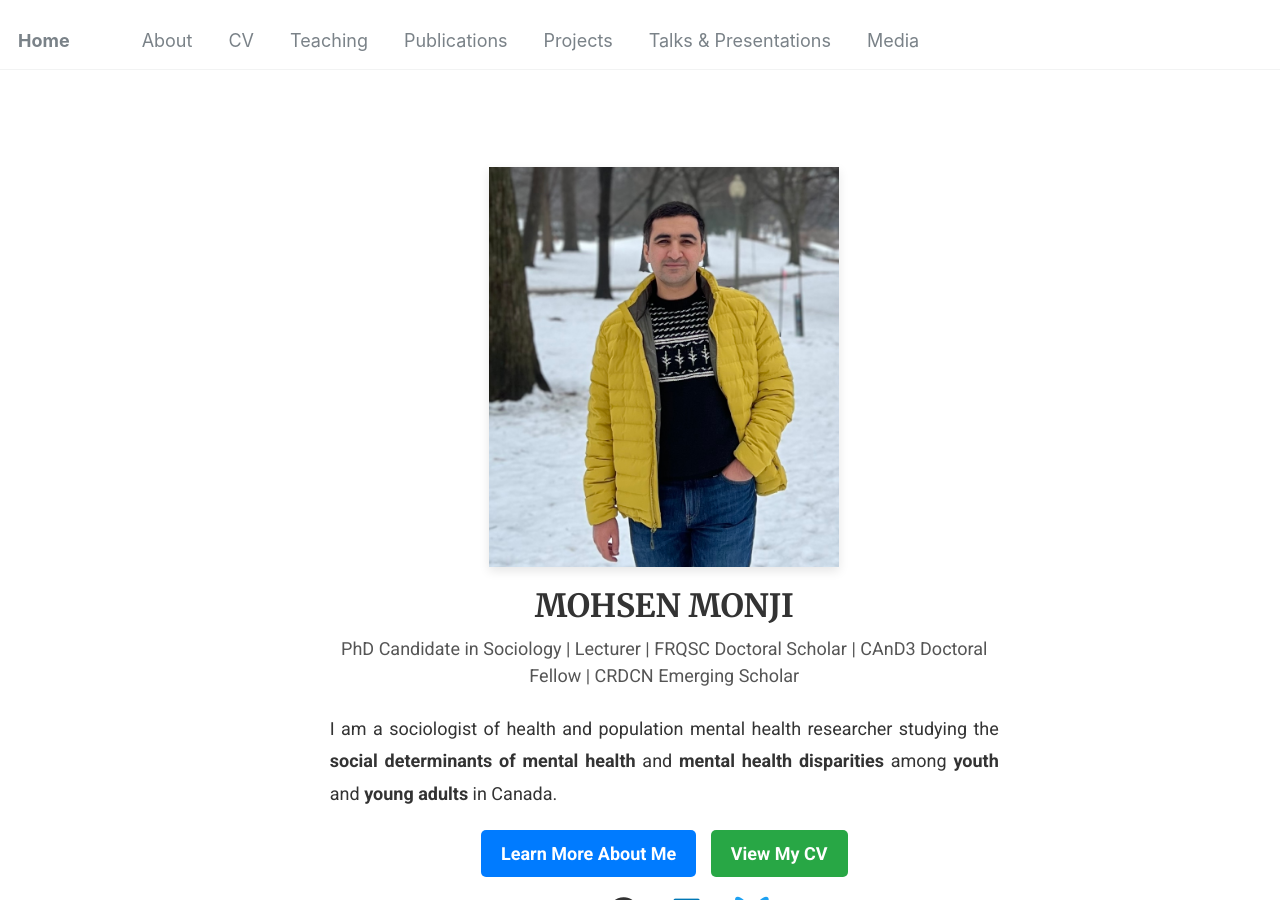
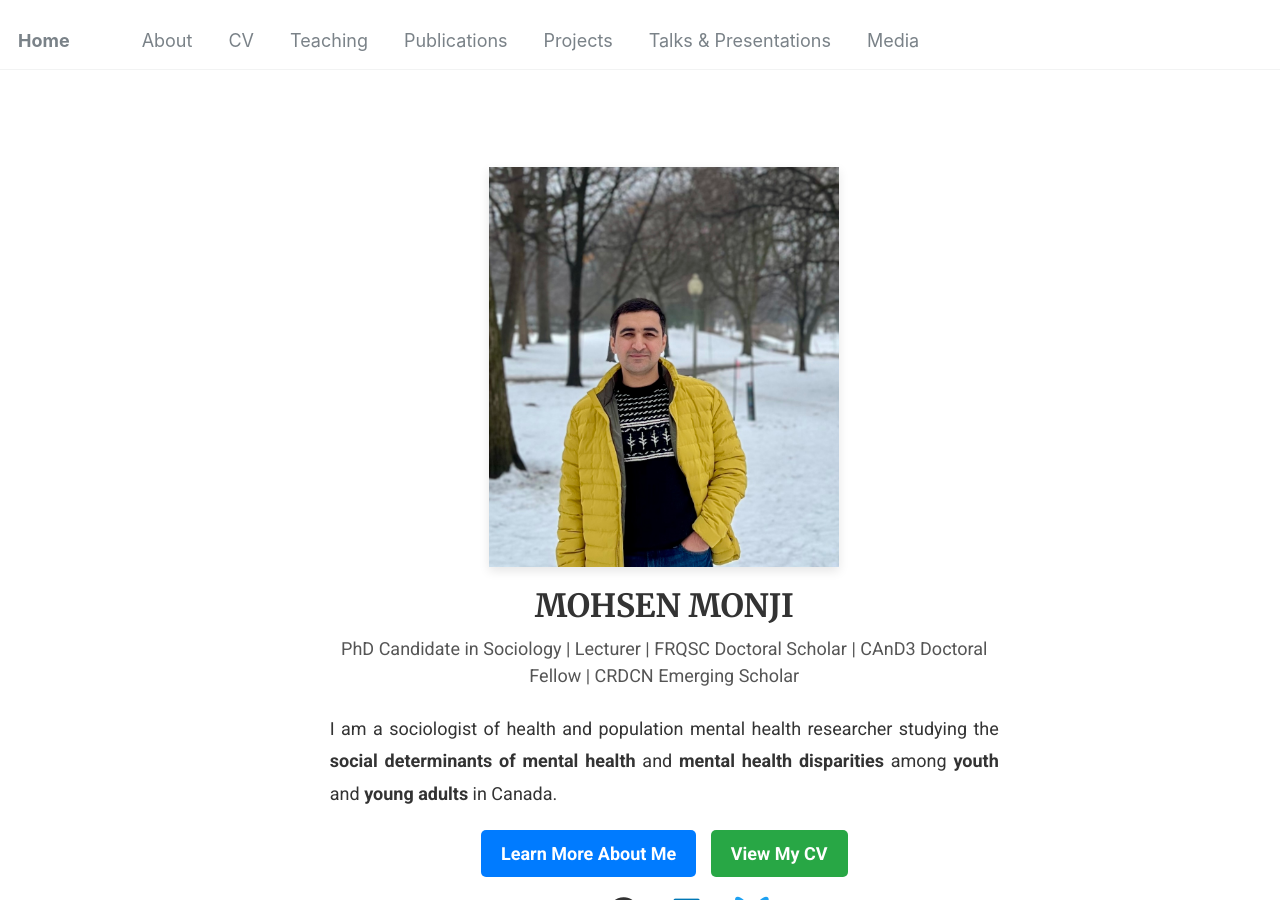
Before and after one commit to Mohsnmonji/mohsnmonji.github.io, a Jekyll site: the page built from _pages/front.md, in a window 1280 px wide and 900 px high. Built offline with Jekyll 4.4.1, drawn with Linux system fonts in a browser that asks for light colours.

Commit message:
Update front.md

```diff
--- a/_pages/front.md
+++ b/_pages/front.md
@@ -9,7 +9,7 @@ hide_avatar: true
 <div style="text-align: center; margin-top: 50px; max-width: 800px; margin: auto; padding: 20px;">
   <!-- Profile Image -->
   <div>
-   <img src="images/profile.PNG" alt="Mohsen Monji, Sociologist and Population Mental Health Researcher"
+   <img src="images/profile.jpg" alt="Mohsen Monji, Sociologist and Population  Health Researcher"
      style="width: 350px; height: 400px; object-fit: cover; border-radius: 0; box-shadow: 0px 4px 10px rgba(0, 0, 0, 0.1); margin-bottom: 20px;">
   </div>
 
```
